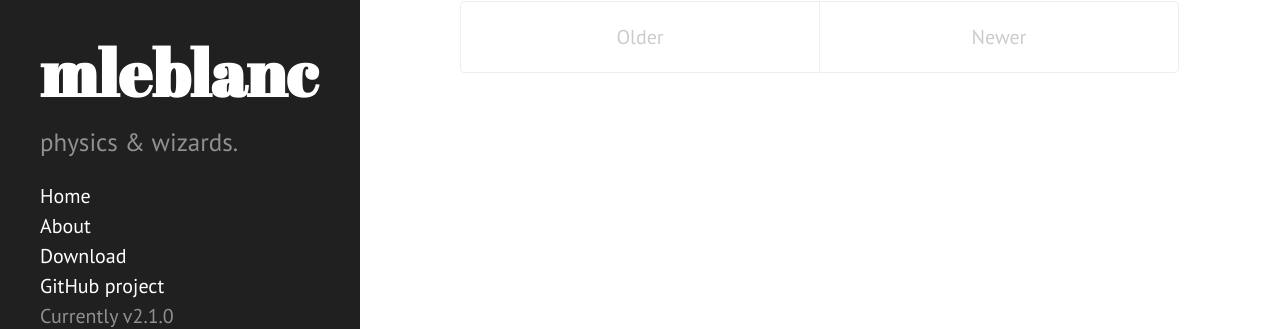
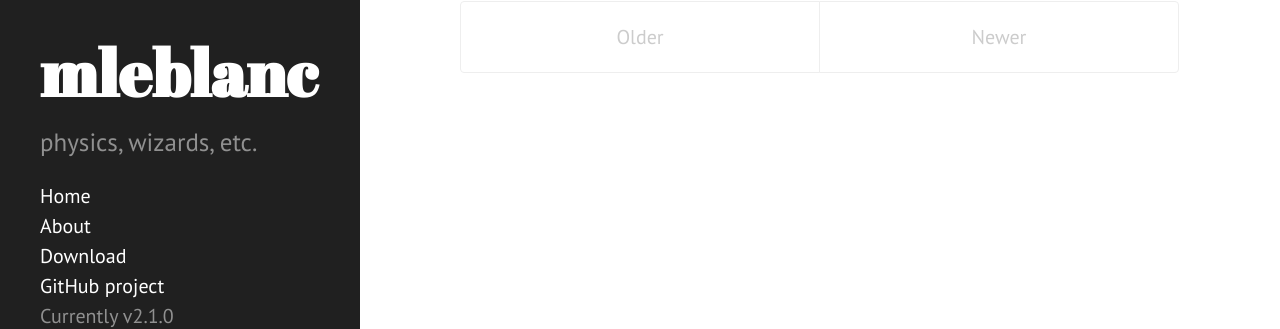
Before and after one commit to mattleblanc/blog, a Jekyll site: the page built from index.html, in a window 1280 px wide. Shown: the part 479-808 px from the top of the page. Built offline with Jekyll 4.4.1, drawn with Linux system fonts in a browser that asks for light colours; Markdown is read by kramdown in place of the engine named in the settings; the list of posts is cut into pages by our own code.

Commit message:
Removing tagline from homepage title.

```diff
--- a/_config.yml
+++ b/_config.yml
@@ -8,7 +8,7 @@
 # Setup
 title:            mleblanc
 tagline:          ''
-description:      'physics & wizards.'
+description:      'physics, wizards, etc.'
 url:              http://mattleblanc.github.io/blog/
 baseurl:          http://mattleblanc.github.io/blog/
 
--- a/_includes/head.html
+++ b/_includes/head.html
@@ -8,7 +8,7 @@
 
   <title>
     {% if page.title == "Home" %}
-      {{ site.title }} &middot; {{ site.tagline }}
+      {{ site.title }}}
     {% else %}
       {{ page.title }} &middot; {{ site.title }}
     {% endif %}
```
Also changed, not shown: 1 other file.
